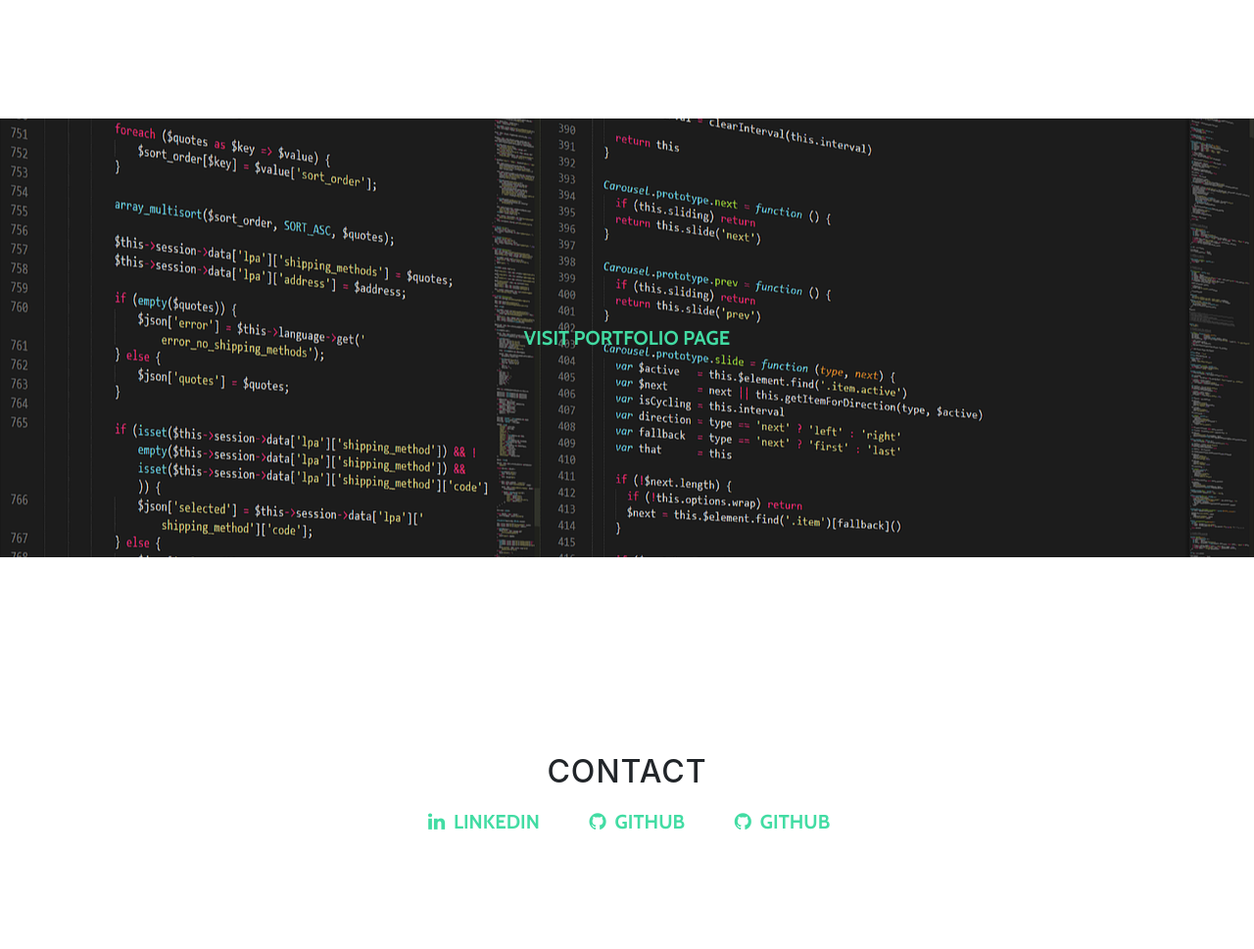
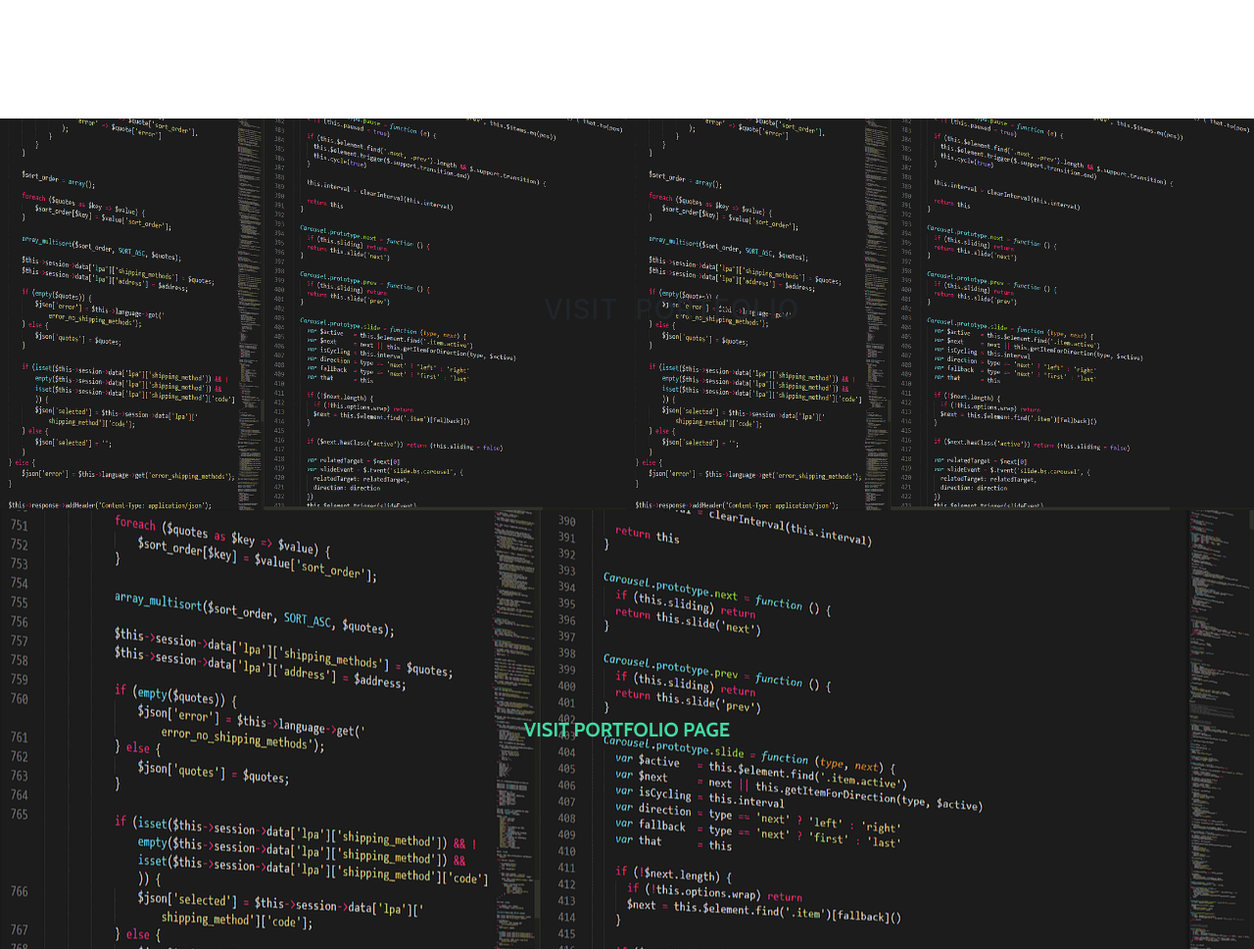
Before and after one commit to devjunhong/eng_intro, a website with bundled scripts: page index.html in a window 1280 px wide. Shown: the part 1580-2549 px from the top of the page at 98% size. Built offline with nearby package versions, Linux system fonts and the light colour scheme.

Commit message:
implement curtain effect

```diff
--- a/css/grayscale.css
+++ b/css/grayscale.css
@@ -260,7 +260,7 @@ ul.banner-social-buttons {
 }
 
 footer {
-  padding: 50px 0;
+  padding: 20px 0;
 }
 
 footer p {
@@ -287,3 +287,67 @@ img::selection {
 img::-moz-selection {
   background: transparent;
 }
+
+/* CSS curtain effect */
+.curtain{
+  width: 100%;
+  height: 50vh;
+  overflow: hidden;
+}
+
+.curtain__wrapper{
+  width: 100%;
+  height: 100%;
+}
+
+.curtain__panel{
+  display: flex;
+  align-items: center;
+  background: url("../img/programming.png") no-repeat center center scroll;
+  background-color: black;
+  -webkit-background-size: cover;
+  -moz-background-size: cover;
+  -o-background-size: cover;
+  background-size: cover;
+  width: 50%;
+  height: 50vh;
+  float: left;
+  position: relative;
+  z-index: 2;
+  transition: all 1s ease-in-out;
+}
+
+.curtain__panel--left{
+  justify-content: flex-end;
+  transform: translateX(-100%);
+}
+
+.curtain__panel--right{
+  justify-content: flex-start;
+  transform: translateX(100%);
+}
+
+.curtain__prize{
+  background: #333;
+  position: absolute;
+  z-index: 1;
+  width: 100%;
+  height: 50vh;
+}
+
+input[type=checkbox]{
+  position: absolute;
+  cursor: pointer;
+  width: 100%;
+  height: 100%;
+  z-index: 100;
+  opacity: 0;
+}
+
+input[type=checkbox]:checked ~ div.curtain__panel--left{
+  transform: translateX(0);
+}
+
+input[type=checkbox]:checked ~ div.curtain__panel--right{
+  transform: translateX(0);
+}
--- a/index.html
+++ b/index.html
@@ -89,8 +89,27 @@
       </div>
     </section>
 
+    <!-- A curtain effect to face the portfolio page -->
+    <div class="curtain">
+        <div class="curtain__wrapper">
+          <input type="checkbox" checked>
+          <div class="curtain__panel curtain__panel--left">
+            <h3>Visit&nbsp;</h3>
+          </div>
+
+          <div class="curtain__prize">
+
+          </div>
+
+          <div class="curtain__panel curtain__panel--right">
+            <h3>&nbsp;portfolio</h3>
+          </div>
+        </div>
+    </div>
+
     <!-- Portfolio Section -->
     <section id="portfolio" class="portfolio-section content-section text-center">
+
       <div class="container">
         <div class="col-lg-8 mx-auto">
           <a href="https://docs.google.com/presentation/d/e/2PACX-1vRW0i6Ssntr0Yb-tEAnPN9VXznIXVrjJkMBFhaI1oMSzFfYYH3a-1EHjZYQ-Te18IvMs63HQMp2VnLa/pub?start=false&loop=false&delayms=3000" class="btn btn-default btn-lg">Visit Portfolio page</a>
@@ -104,6 +123,7 @@
         <div class="row">
           <div class="col-lg-8 mx-auto">
             <h2>Contact</h2>
+            <h4 class="text-center">Seoul, South Korea</h4>
             <ul class="list-inline banner-social-buttons">
               <li class="list-inline-item">
                 <a href="https://www.linkedin.com/in/devjunhong/" class="btn btn-default btn-lg">
@@ -127,12 +147,10 @@
           </div>
         </div>
       </div>
+
+      <!-- Map Section -->
+      <div id="map"></div>
     </section>
-
-
-    <!-- Map Section -->
-    <h4 class="text-center">Seoul, South Korea</h4>
-    <div id="map"></div>
 
     <!-- Footer -->
     <footer>
```
Also changed, not shown: css/grayscale.min.css.
